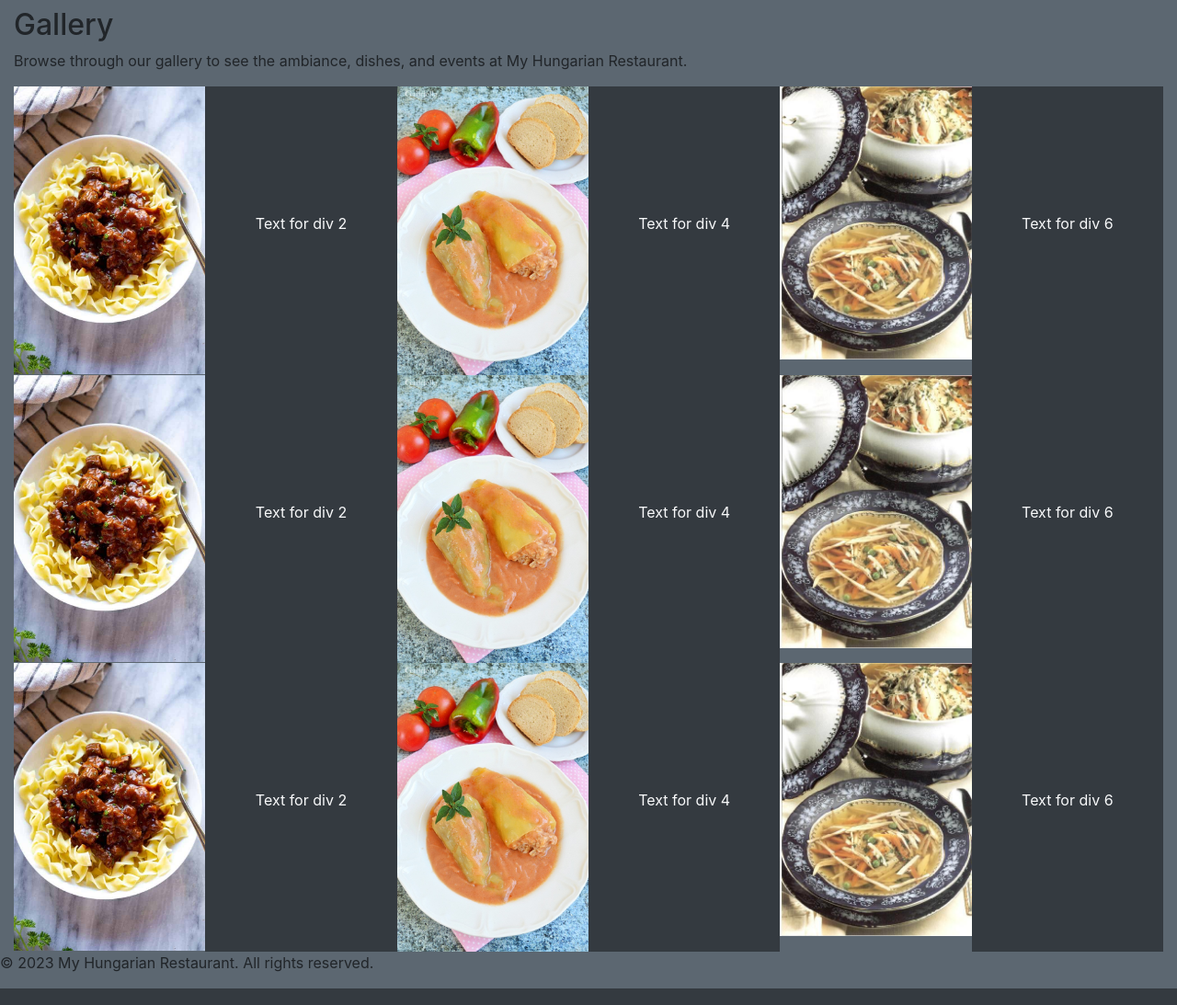
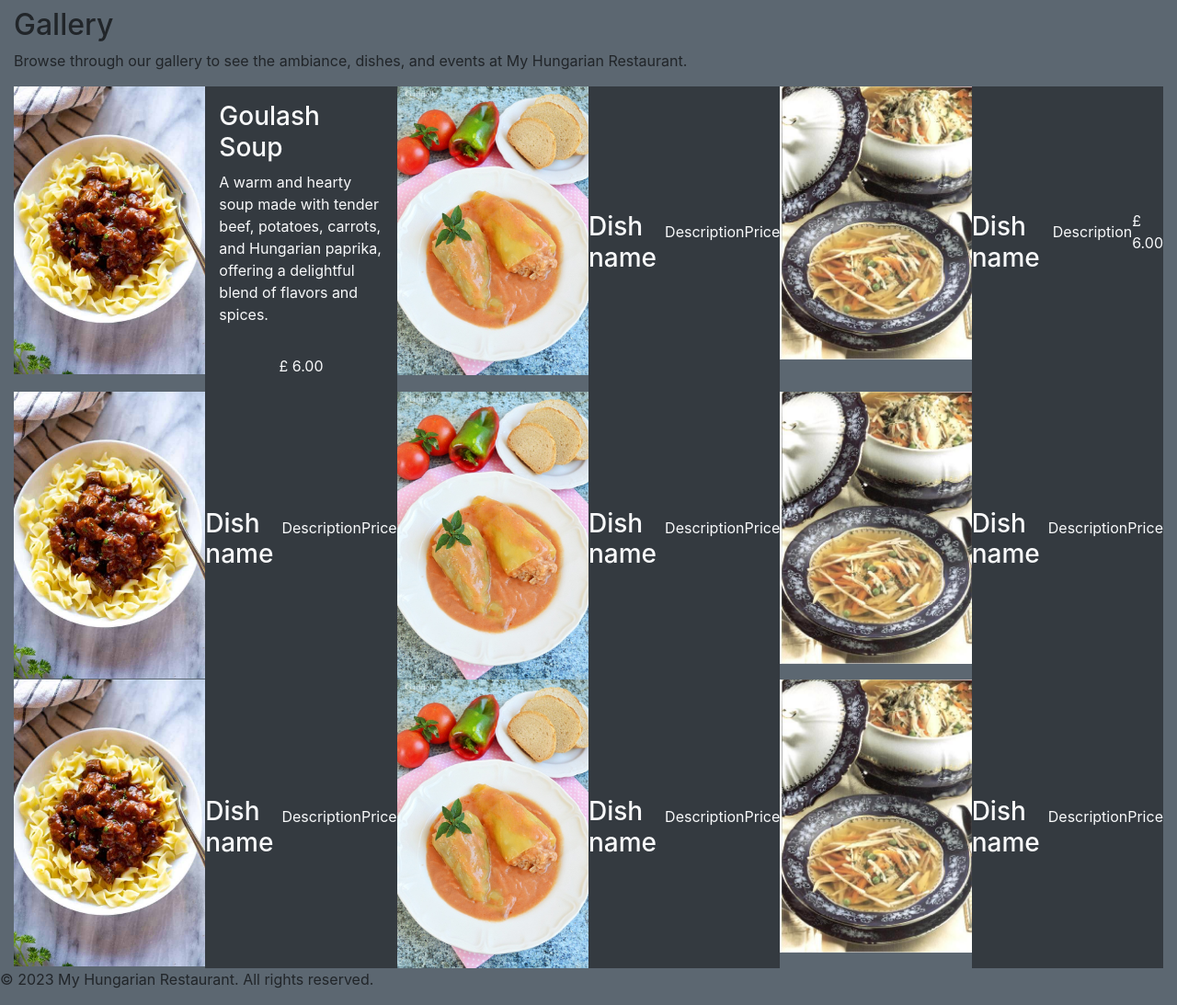
Before and after one commit to stevebiczyk/table-booking-system, a Django app: page /gallery/ in a window 1280 px wide. Shown: the part 130-1223 px from the top of the page at 92% size. Run offline with Django 4.2, Linux system fonts and the light colour scheme; some libraries are stand-ins or nearby versions.

Commit message:
Gallery syling

```diff
--- a/templates/gallery.html
+++ b/templates/gallery.html
@@ -11,23 +11,30 @@
 </p>
 <div class="container-fluid">
     <div class="row">
-        <div class="col-md-2 p-0">
-            <img src="/static/img/beef-onion-stew.jpg" alt="Image 1" class="img-fluid">
+        <div class="col-12 col-sm-6 col-md-4 col-lg-2 p-0">
+            <img src="/static/img/beef-onion-stew.jpg" alt="Goulash Soup" class="img-fluid">
         </div>
-        <div class="col-md-2 p-0 d-flex align-items-center justify-content-center bg-dark text-light">
-            <p>Text for div 2</p>
+        <div class="col-md-2 p-40 d-flex flex-column align-items-center justify-content-between bg-dark text-light">
+            <h3 class="mt-3">Goulash Soup</h3>
+            <p class="mb-3">A warm and hearty soup made with tender beef, potatoes, carrots, and Hungarian paprika,
+                offering a delightful blend of flavors and spices.</p>
+            <p class="mt-3">£ 6.00</p>
         </div>
-        <div class="col-md-2 p-0">
+        <div class="col-12 col-sm-6 col-md-4 col-lg-2 p-0">
             <img src="/static/img/stuffed-peppers.jpg" alt="Image 2" class="img-fluid">
         </div>
         <div class="col-md-2 p-0 d-flex align-items-center justify-content-center bg-dark text-light">
-            <p>Text for div 4</p>
+            <h3 class="mt-3">Dish name</h3>
+            <p>Description</p>
+            <p>Price</p>
         </div>
-        <div class="col-md-2 p-0">
+        <div class="col-12 col-sm-6 col-md-4 col-lg-2 p-0">
             <img src="/static/img/ujhazi-chicken-soup.jpg" alt="Image 3" class="img-fluid">
         </div>
         <div class="col-md-2 p-0 d-flex align-items-center justify-content-center bg-dark text-light">
-            <p>Text for div 6</p>
+            <h3 class="mt-3">Dish name</h3>
+            <p>Description</p>
+            <p>£ 6.00</p>
         </div>
     </div>
 </div>
@@ -37,19 +44,25 @@
             <img src="/static/img/beef-onion-stew.jpg" alt="Image 1" class="img-fluid">
         </div>
         <div class="col-md-2 p-0 d-flex align-items-center justify-content-center bg-dark text-light">
-            <p>Text for div 2</p>
+            <h3 class="mt-3">Dish name</h3>
+            <p>Description</p>
+            <p>Price</p>
         </div>
         <div class="col-md-2 p-0">
             <img src="/static/img/stuffed-peppers.jpg" alt="Image 2" class="img-fluid">
         </div>
         <div class="col-md-2 p-0 d-flex align-items-center justify-content-center bg-dark text-light">
-            <p>Text for div 4</p>
+            <h3 class="mt-3">Dish name</h3>
+            <p>Description</p>
+            <p>Price</p>
         </div>
         <div class="col-md-2 p-0">
             <img src="/static/img/ujhazi-chicken-soup.jpg" alt="Image 3" class="img-fluid">
         </div>
         <div class="col-md-2 p-0 d-flex align-items-center justify-content-center bg-dark text-light">
-            <p>Text for div 6</p>
+            <h3 class="mt-3">Dish name</h3>
+            <p>Description</p>
+            <p>Price</p>
         </div>
     </div>
 </div>
@@ -59,19 +72,25 @@
             <img src="/static/img/beef-onion-stew.jpg" alt="Image 1" class="img-fluid">
         </div>
         <div class="col-md-2 p-0 d-flex align-items-center justify-content-center bg-dark text-light">
-            <p>Text for div 2</p>
+            <h3 class="mt-3">Dish name</h3>
+            <p>Description</p>
+            <p>Price</p>
         </div>
         <div class="col-md-2 p-0">
             <img src="/static/img/stuffed-peppers.jpg" alt="Image 2" class="img-fluid">
         </div>
         <div class="col-md-2 p-0 d-flex align-items-center justify-content-center bg-dark text-light">
-            <p>Text for div 4</p>
+            <h3 class="mt-3">Dish name</h3>
+            <p>Description</p>
+            <p>Price</p>
         </div>
         <div class="col-md-2 p-0">
             <img src="/static/img/ujhazi-chicken-soup.jpg" alt="Image 3" class="img-fluid">
         </div>
         <div class="col-md-2 p-0 d-flex align-items-center justify-content-center bg-dark text-light">
-            <p>Text for div 6</p>
+            <h3 class="mt-3">Dish name</h3>
+            <p>Description</p>
+            <p>Price</p>
         </div>
     </div>
 </div>
```
Also changed, not shown: static/css/style.css (+60 -0 lines).
